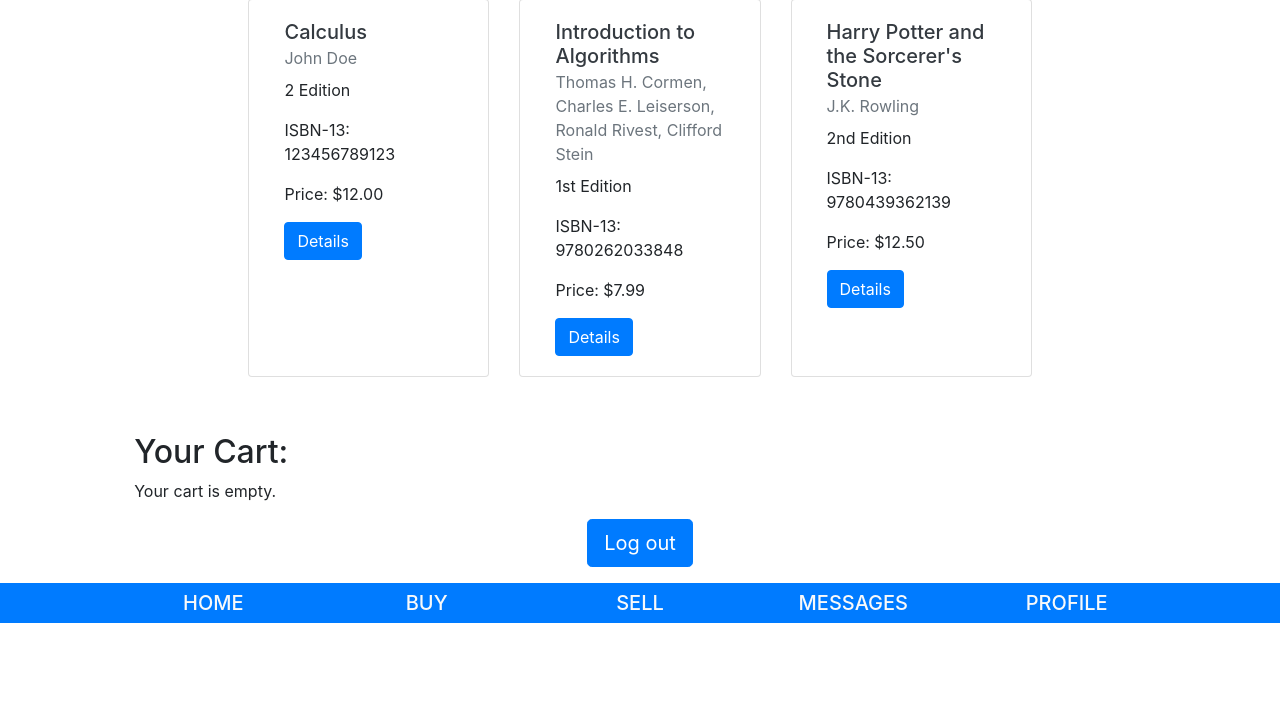
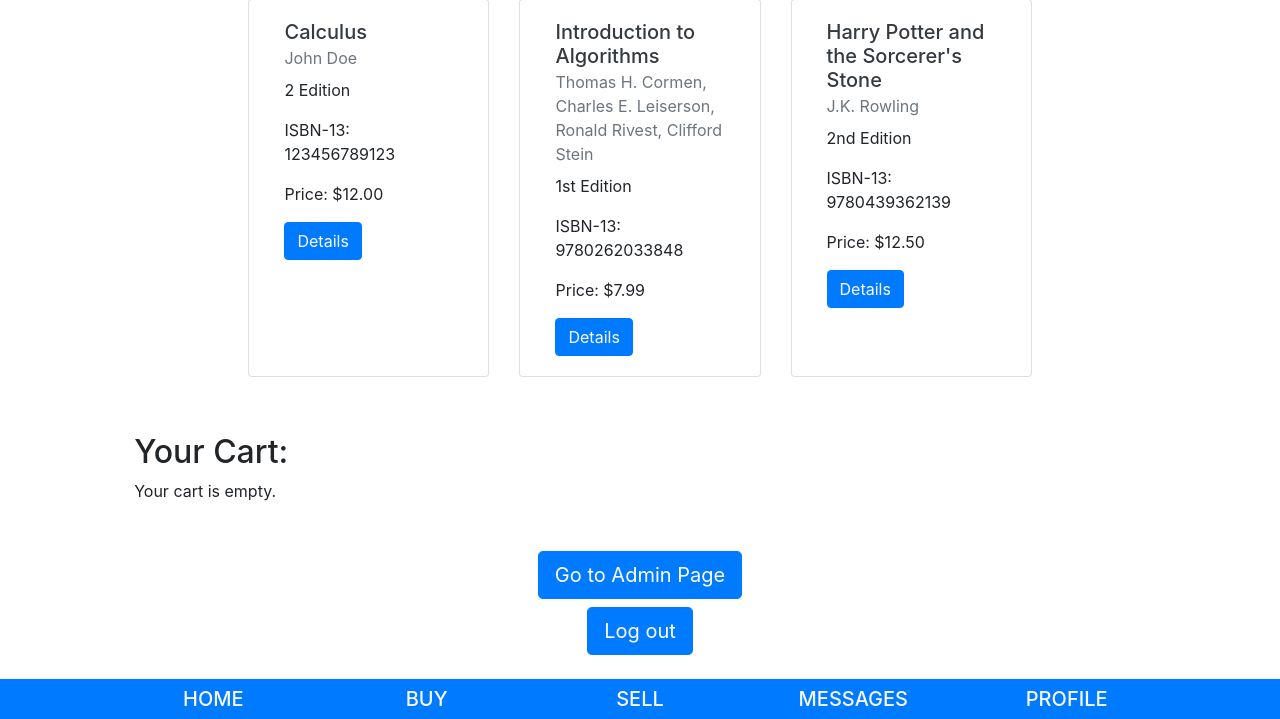
Before and after one commit to ADelCastillo1798/Oasis-Copy, a Django app: page /pages/profile/ in a window 1280 px wide. Shown: the part 734-1453 px from the top of the page. Before the commit the page ends 1357 px from the top, so only its background shows below. Run offline with Django 3.2, Linux system fonts and the light colour scheme; a user stored in the database is signed in; data comes from the database, SQL or seed files in the repository; some libraries are stand-ins or nearby versions.

Commit message:
Expanded conditional go to admin button rendering

```diff
--- a/oasis/pages/templates/profile.html
+++ b/oasis/pages/templates/profile.html
@@ -5,10 +5,12 @@
 	{% if user.is_authenticated %}
 
 		<h1 class="text-center my-3">Welcome to your profile, {{user.username}}!</h1>
+
 		<div class="text-center my-3">
 			<p class="mb-2"><strong>Buyer Rating:</strong> {{user.profile.buyer_rating}}</p>
 			<p><strong>Seller Rating:</strong> {{user.profile.seller_rating}}</p>
 		</div>
+
 		<div class="mb-5">
 			<h2>My Books:</h2>
 			{% if my_books %}
@@ -32,6 +34,7 @@
 				<a class="btn btn-primary" href="{% url 'sellerlisting' %}">Sell A Book</a>
 			{% endif %}
 		</div>
+
 		<div class="mb-5">
 			<h2>Suggestions:</h2>
 			{% if left %}
@@ -53,7 +56,8 @@
 				<p>You have no suggestions at the moment. Check back later for more.</p>
 			{% endif %}
 		</div>
-		<div>
+
+		<div class="mb-5">
 			<h2>Your Cart:</h2>
 			{% if cart %}
 
@@ -73,20 +77,19 @@
 
 			{% endfor %}
 			</div>
-			<br/>
 
 			{% else %}
 			<p>Your cart is empty.</p>
 			{% endif %}
 		</div>
-		{% if user.username in "reinersr" %}
 
-			<a class="btn btn-primary" href="{% url 'admin' %}">Go to Admin Page</a>
-			<br/>
-			<br/>
+		{% if user.is_admin or user.is_superuser %}
+		<div class="text-center my-2">
+			<a class="btn btn-primary btn-lg" href="{% url 'admin' %}">Go to Admin Page</a>
+		</div>
 
 		{% endif %}
-		<div class="text-center">
+		<div class="text-center my-2">
 			<a class="btn btn-primary btn-lg" href="{% url 'logout' %}">Log out</a>
 		</div>
 
```
